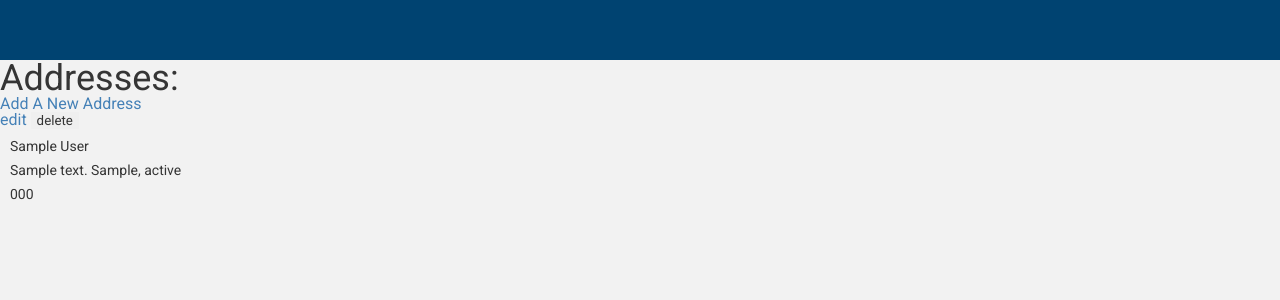
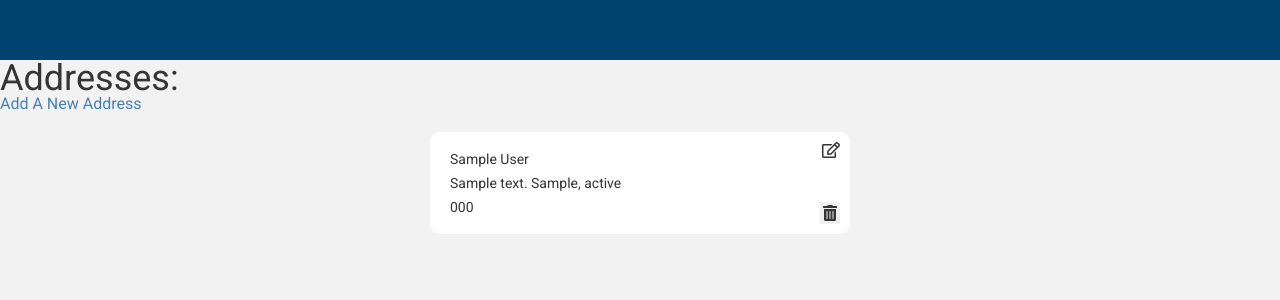
Before and after one commit to jjlljj/address-book, a Flask app: page /address_book in a window 1280 px wide. Shown: the top 300 px of the page. Run offline with Flask 2, Linux system fonts and the light colour scheme; tables that the repository leaves empty hold one stand-in row (values such as "Sample post"); some libraries are stand-ins or nearby versions.

Commit message:
Style list cards, edit and delete buttons

```diff
--- a/app/static/css/style.css
+++ b/app/static/css/style.css
@@ -54,16 +54,42 @@ input {
 
 .nav-link {
   display: block;
-  margin: 10px;
+  margin: 10px 20px;
 }
 
-.form-container {
+.address-card {
   background: #ffffff;
   border-radius: 10px;
   margin: 20px auto;
   max-width: 400px;
   padding: 10px;
+  position: relative;
 }
+
+.card-button {
+  display: block;
+  font-size: 16px;
+  position: absolute;
+  right: 10;
+  color: #707077
+}
+
+.edit-button {
+  top: 10;
+}
+
+.edit-button i:hover {
+  color: #24c200;
+}
+
+.delete-button {
+  bottom: 10;
+  padding: 3px;
+}
+
+.delete-button i:hover {
+  color: #ff1a1a;
+ }
 
 .form-row {
   align-items: center;
--- a/app/templates/address_book.html
+++ b/app/templates/address_book.html
@@ -7,12 +7,12 @@
   <a href="/address_book/new">Add A New Address</a>
 
     {% for address in addresses %}
-    <div id="address-{{ address.id }}">
-      <a href="/address_book/edit/{{ address.id }}">edit</a>
-      <button type="button" data-id="{{ address.id }}" onclick="deleteAddress(event)">delete</button>
+    <div class="address-card" id="address-{{ address.id }}">
+      <a href="/address_book/edit/{{ address.id }}" class="card-button edit-button"><i class="far fa-edit"></i></a>
       <p>{{address.first_name}} {{ address.last_name }}</p>
       <p>{{address.address}} {{ address.city }}, {{ address.state }}</p>
       <p>{{ address.zip_code }}</p>
+      <button type="button" class="card-button delete-button" data-id="{{ address.id }}" onclick="deleteAddress(event)"><i class="fas fa-trash-alt delete-btn"></i></button>
     </div>
     {% endfor %}
 </div>
--- a/app/templates/address_form.html
+++ b/app/templates/address_form.html
@@ -4,7 +4,7 @@
 
 <a href="{{ url_for("address_book") }}" class="nav-link">< Back</a>
 
-<div class="form-container" >
+<div class="address-card" >
   <h3>{{ form_title }}</h3>
   <form id="address-form" action="" method="post" novalidate onsubmit="validateAddress(event)">
     {{ form.hidden_tag() }}
--- a/app/templates/base.html
+++ b/app/templates/base.html
@@ -8,6 +8,7 @@
         <meta name="viewport" content="width=device-width, initial-scale=1, shrink-to-fit=no">
         <link rel="shortcut icon" href="{{ url_for('static', filename='favicon.ico') }}">
         <link href="https://fonts.googleapis.com/css?family=Open+Sans:400,700&display=swap" rel="stylesheet">
+        <link href="https://use.fontawesome.com/releases/v5.0.8/css/all.css" rel="stylesheet">
         <link href="https://fonts.googleapis.com/css?family=Roboto:400,700&display=swap" rel="stylesheet">
         <link rel="stylesheet" type="text/css" href="{{ url_for('static', filename = 'css/reset.css') }}">
         <link rel="stylesheet" type="text/css" href="{{ url_for('static', filename = 'css/style.css') }}">
```
